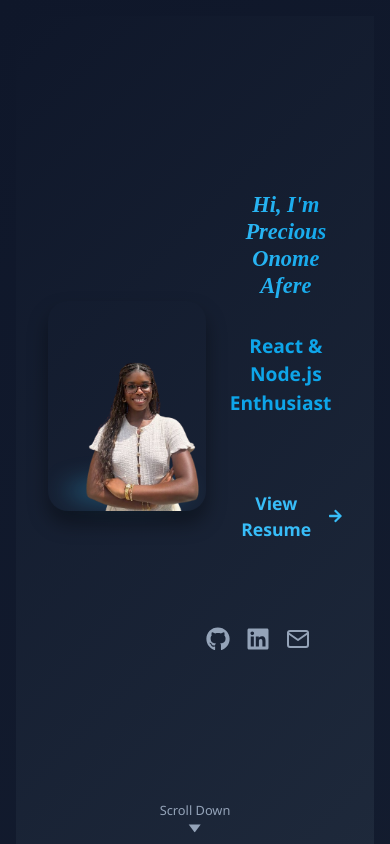
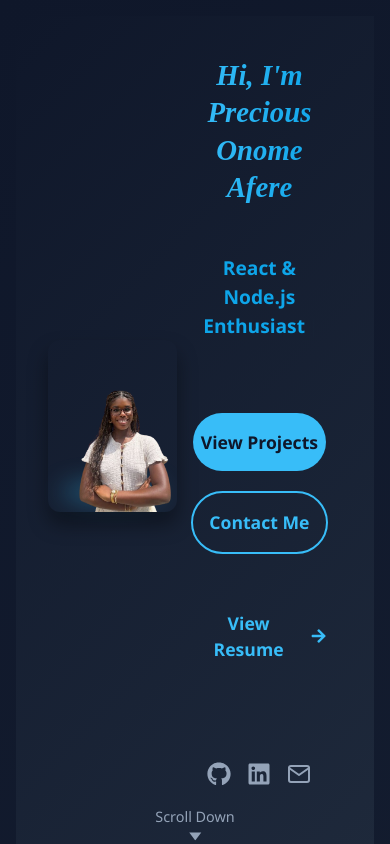
Before and after one commit to AferePreciousOnome/MyPortfolio, a React (Vite) app: page / in a window 390 px wide. Shown: the top 844 px of the page. Built offline with nearby package versions, Linux system fonts and the light colour scheme.

Commit message:
Made Changes to the Hero component.

```diff
--- a/src/components/Hero/Hero.jsx
+++ b/src/components/Hero/Hero.jsx
@@ -5,27 +5,21 @@ import styles from "./Hero.module.css";
 import Socials from "../Socials/Socials";
 
 const Hero = () => {
-  const items = [
-    <h1 key="title" className={styles["hero-title"]}>
-      Hi, I'm Precious Onome Afere
-    </h1>,
-    <p key="subtitle" className={styles["hero-subtitle"]}>
-      <Typewriter
-        words={[
-          "Full-Stack Developer",
-          "React & Node.js Enthusiast",
-          "Open to Internships & Freelance",
-          "Lifelong Learner",
-          "Tech Problem Solver",
-        ]}
-        loop={0}
-        cursor
-        cursorStyle="|"
-        typeSpeed={70}
-        deleteSpeed={50}
-        delaySpeed={1200}
-      />
-    </p>,
+  const titleSpring = useSpring({
+    from: { opacity: 0, transform: "translateY(-10px)" },
+    to: { opacity: 1, transform: "translateY(0)" },
+    delay: 300,
+    reset: false,
+  });
+
+  const imageSpring = useSpring({
+    from: { opacity: 0, transform: "translateY(20px) scale(0.95)" },
+    to: { opacity: 1, transform: "translateY(0) scale(1)" },
+    delay: 500,
+    reset: false,
+  });
+
+  const trailItems = [
     <div key="buttons" className={styles["hero-buttons"]}>
       <a href="#projects" className={`${styles.btn} ${styles["primary-btn"]}`}>
         View Projects
@@ -46,18 +40,12 @@ const Hero = () => {
     </div>,
   ];
 
-  const imageSpring = useSpring({
-    from: { opacity: 0, transform: "translateY(20px) scale(0.95)" },
-    to: { opacity: 1, transform: "translateY(0) scale(1)" },
-    delay: 500,
-    reset: false,
-  });
-
-  const trail = useTrail(items.length, {
+  const trail = useTrail(trailItems.length, {
     from: { opacity: 0, transform: "translateY(20px)" },
     to: { opacity: 1, transform: "translateY(0)" },
-    delay: 700,
+    delay: 600,
     reset: false,
+    immediate: false,
   });
 
   return (
@@ -75,9 +63,31 @@ const Hero = () => {
       </animated.div>
 
       <div className={styles["hero-text"]}>
+        <animated.h1 className={styles["hero-title"]} style={titleSpring}>
+          Hi, I'm Precious Onome Afere
+        </animated.h1>
+
+        <p className={styles["hero-subtitle"]}>
+          <Typewriter
+            words={[
+              "Full-Stack Developer",
+              "React & Node.js Enthusiast",
+              "Open to Internships & Freelance",
+              "Lifelong Learner",
+              "Tech Problem Solver",
+            ]}
+            loop={0}
+            cursor
+            cursorStyle="|"
+            typeSpeed={70}
+            deleteSpeed={50}
+            delaySpeed={1200}
+          />
+        </p>
+
         {trail.map((style, index) => (
           <animated.div key={index} style={style}>
-            {items[index]}
+            {trailItems[index]}
           </animated.div>
         ))}
 
--- a/src/components/Hero/Hero.module.css
+++ b/src/components/Hero/Hero.module.css
@@ -235,67 +235,73 @@
 }
 
 @media (max-width: 768px) {
-  .hero-inner {
-    flex-direction: column;
-    padding-left: 0;
-    align-items: center;
-  }
-
-  .hero-image-wrapper {
-    flex: 1 1 auto;
-    max-width: 90vw;
-    margin-bottom: 2.5rem;
-  }
-
-  .hero-image {
-    width: 100%;
-    height: auto;
-    border-radius: 20px;
-  }
-
   .hero-text {
     flex: 1 1 auto;
     max-width: 90vw;
     text-align: center;
-    gap: 1.5rem;
+    gap: 2rem;
+    padding: 0 1rem;
   }
 
   .hero-title {
-    font-size: 1.4rem;
-    line-height: 1.2;
-    margin-bottom: 0.5rem;
+    font-size: 1.8rem;
+    line-height: 1.3;
+    margin-bottom: 1rem;
+    padding: 0;
   }
 
   .hero-subtitle {
     font-size: 1.2rem;
     line-height: 1.5;
-    max-width: 100%;
+    padding: 0;
+    min-height: auto;
+    margin-bottom: 1rem;
   }
 
   .hero-buttons {
-    display: none;
+    display: flex;
+    flex-direction: column;
+    align-items: center;
+    gap: 1.25rem;
+    margin-top: 1.5rem;
+    padding: 0;
   }
 
   .btn {
     width: 100%;
-    max-width: none;
+    max-width: 280px;
     padding: 1rem 0;
     font-size: 1.1rem;
+    white-space: normal;
   }
 
   .cv-btn {
     margin-top: 1.5rem;
+    align-self: center;
+    padding: 0;
   }
+
+  .resume-link {
+    padding: 0;
+    font-size: 1.1rem;
+  }
+
   .socials-mobile {
     display: flex;
-    justify-content: space-between;
-    align-items: center;
+    justify-content: center;
     gap: 1.5rem;
+    margin-top: 2rem;
+  }
+  .hero-image-wrapper {
+    max-width: 90vw;
+    flex-basis: 90vw;
+    height: auto;
   }
 
-  .scroll-indicator {
-    font-size: 0.8rem;
-    bottom: 2rem;
+  .hero-image {
+    max-width: 100%;
+    height: auto;
+    border-radius: 12px;
   }
 }
 
```
